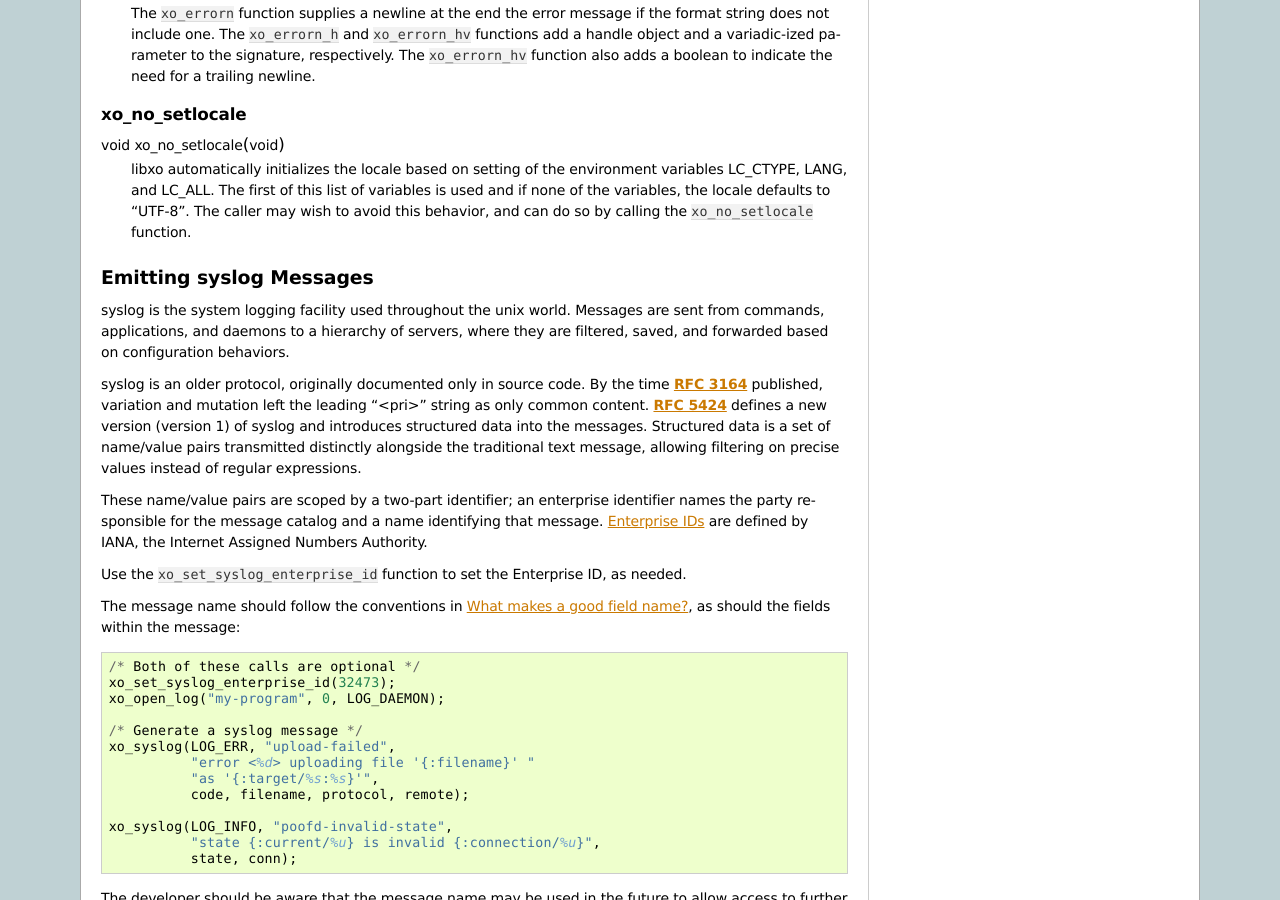
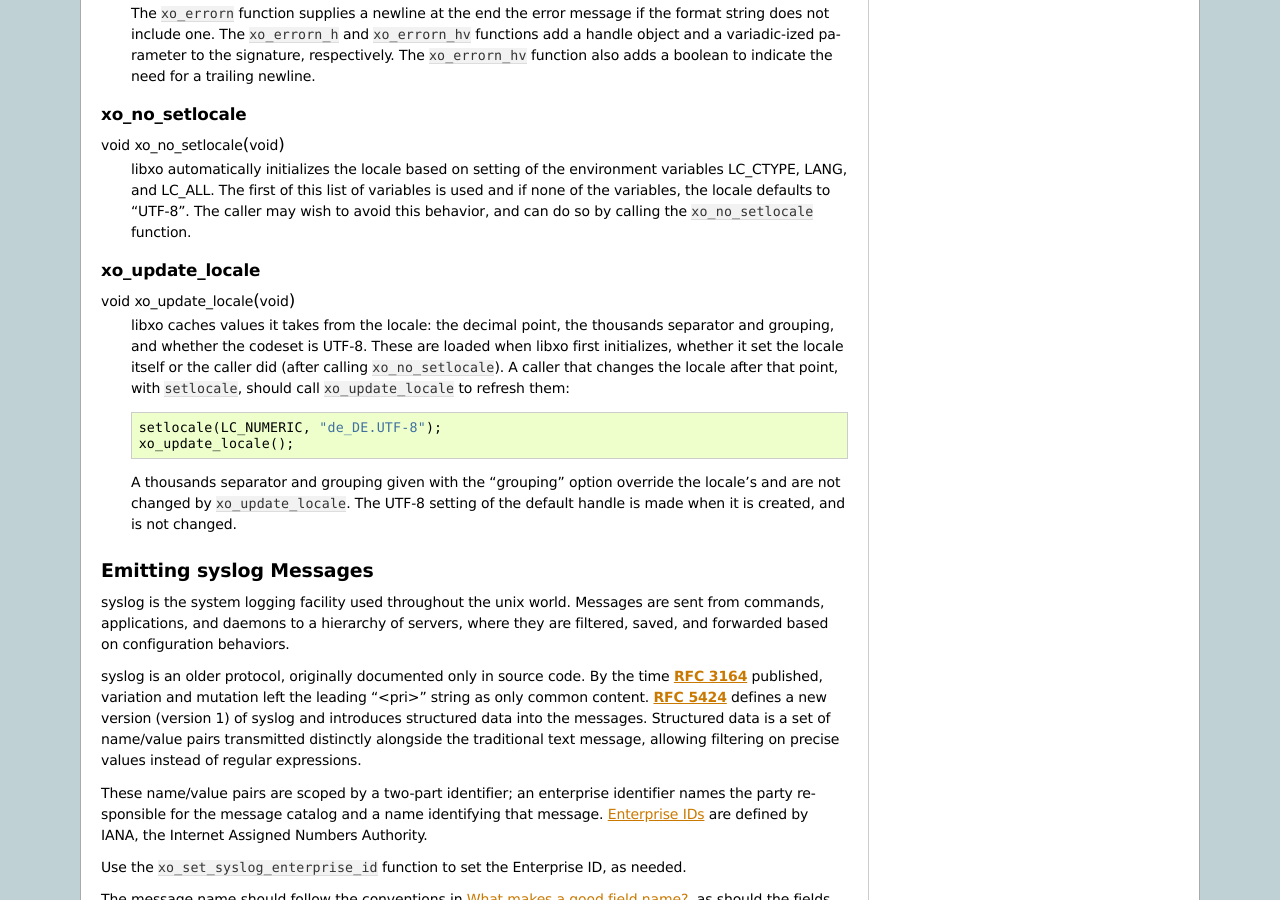
Before and after one commit to Juniper/libxo, a Sphinx documentation site: the page built from doc/api.rst, in a window 1280 px wide and 900 px high, scrolled down 23885 px. Built offline with Sphinx 7.4.7, drawn with Linux system fonts in a browser that asks for light colours.

Commit message:
add docs for xo_update_locale

```diff
--- a/doc/api.rst
+++ b/doc/api.rst
@@ -1488,6 +1488,29 @@ xo_no_setlocale
   defaults to "UTF-8".  The caller may wish to avoid this behavior,
   and can do so by calling the `xo_no_setlocale` function.
 
+.. index:: xo_update_locale
+
+xo_update_locale
+~~~~~~~~~~~~~~~~
+
+.. c:function:: void xo_update_locale (void)
+
+  libxo caches values it takes from the locale: the decimal point,
+  the thousands separator and grouping, and whether the codeset is
+  UTF-8.  These are loaded when libxo first initializes, whether it
+  set the locale itself or the caller did (after calling
+  `xo_no_setlocale`).  A caller that changes the locale after that
+  point, with `setlocale`, should call `xo_update_locale` to refresh
+  them::
+
+    setlocale(LC_NUMERIC, "de_DE.UTF-8");
+    xo_update_locale();
+
+  A thousands separator and grouping given with the "grouping" option
+  override the locale's and are not changed by `xo_update_locale`.
+  The UTF-8 setting of the default handle is made when it is
+  created, and is not changed.
+
 Emitting syslog Messages
 ------------------------
 
```
